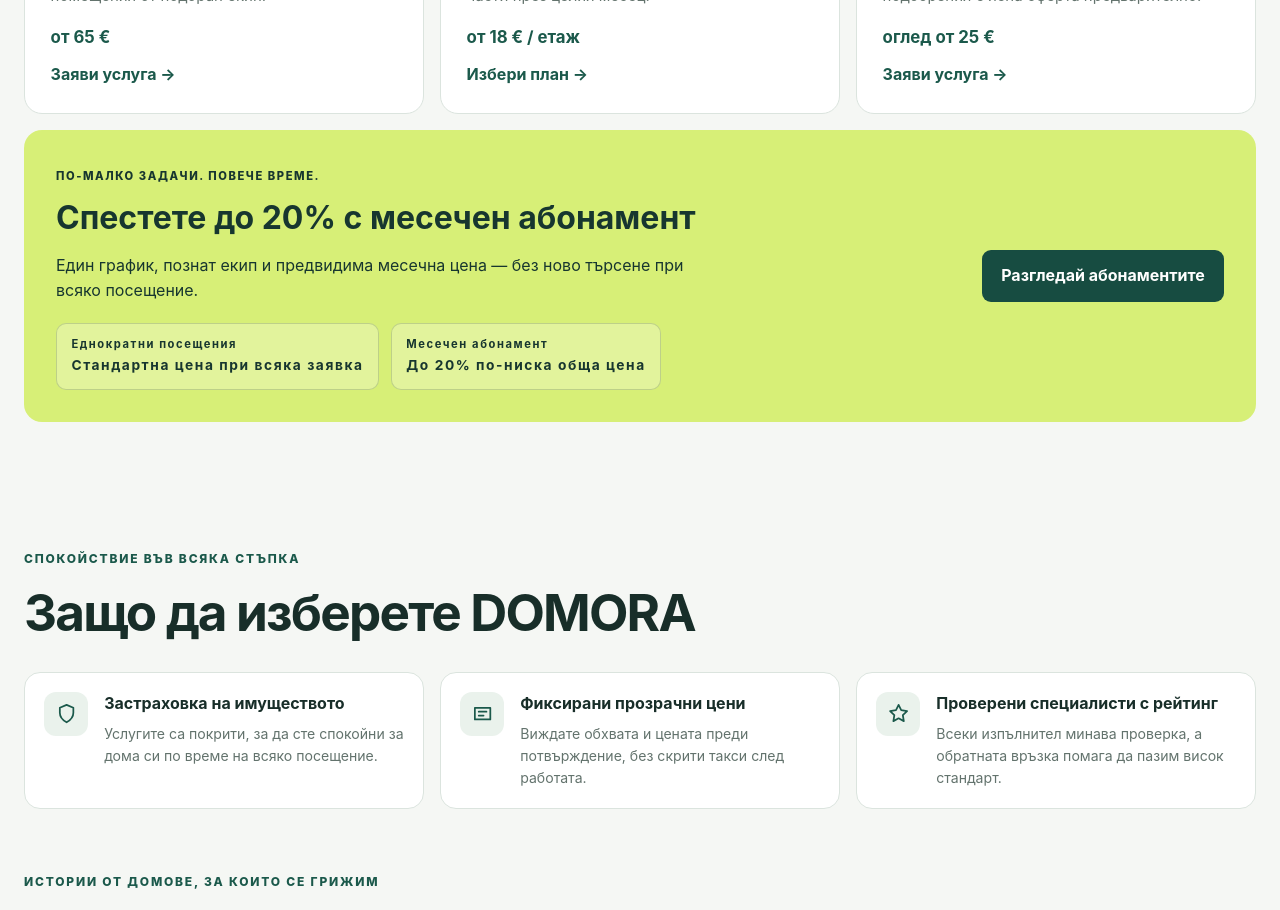
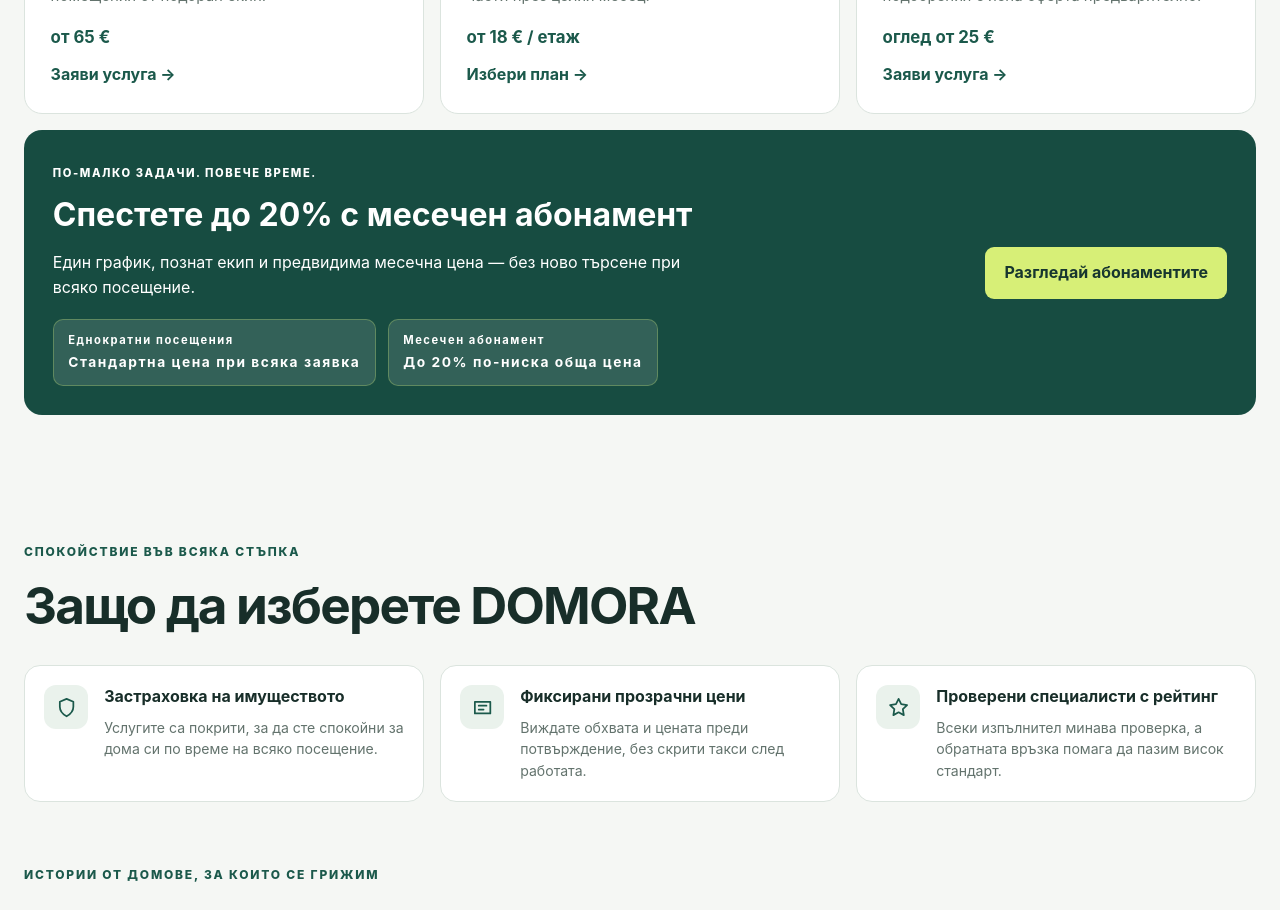
Before and after one commit to AlexzanderF/domora-app, a Next.js app: page / in a window 1280 px wide. Shown: the part 1620-2530 px from the top of the page. Built offline with nearby package versions, Linux system fonts and the light colour scheme; no server answers.

Commit message:
style(landing): update services offer panel color

```diff
--- a/src/features/landing/service-showcase.module.css
+++ b/src/features/landing/service-showcase.module.css
@@ -112,11 +112,11 @@
   align-items: center;
   justify-content: space-between;
   gap: 2rem;
-  padding: clamp(1.3rem, 3vw, 2rem);
+  padding: clamp(1.15rem, 2.7vw, 1.8rem);
   margin-top: 1rem;
   border-radius: 18px;
-  background: #d7ef77;
-  color: #17362f;
+  background: #174c41;
+  color: #ffffff;
 }
 
 .comparison span {
@@ -147,9 +147,9 @@
   gap: 0.15rem;
   min-width: 210px;
   padding: 0.75rem 0.9rem;
-  border: 1px solid rgb(23 54 47 / 18%);
+  border: 1px solid rgb(215 239 119 / 28%);
   border-radius: 10px;
-  background: rgb(255 255 255 / 28%);
+  background: rgb(255 255 255 / 12%);
 }
 
 .comparisonDetails small {
@@ -165,14 +165,14 @@
   flex: 0 0 auto;
   padding: 0.85rem 1.2rem;
   border-radius: 9px;
-  background: #174c41;
-  color: #ffffff;
+  background: #d7ef77;
+  color: #17362f;
   font-weight: 750;
   text-decoration: none;
 }
 
 .comparison a:hover {
-  background: #103b32;
+  background: #e5f6a3;
 }
 
 @media (max-width: 800px) {
```
